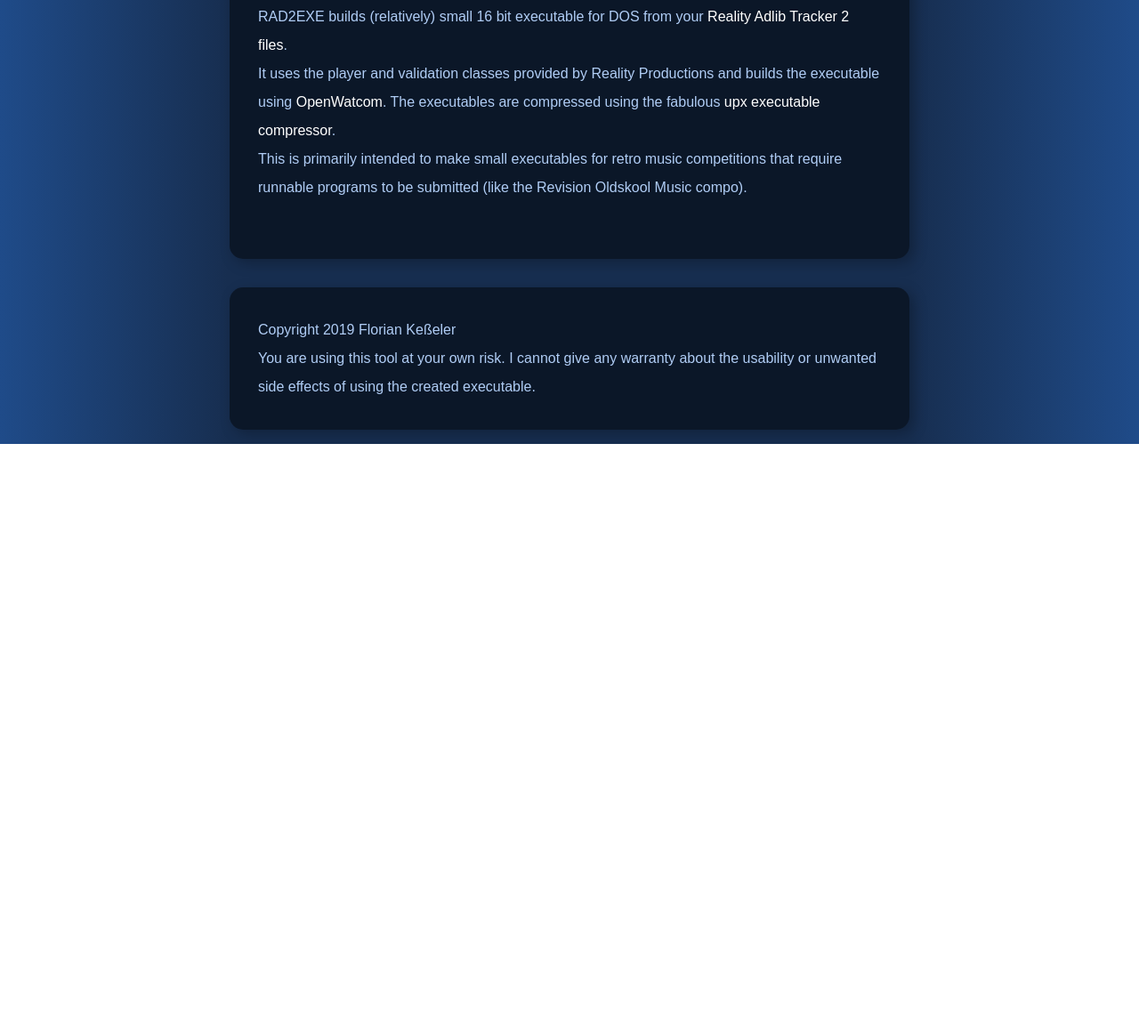
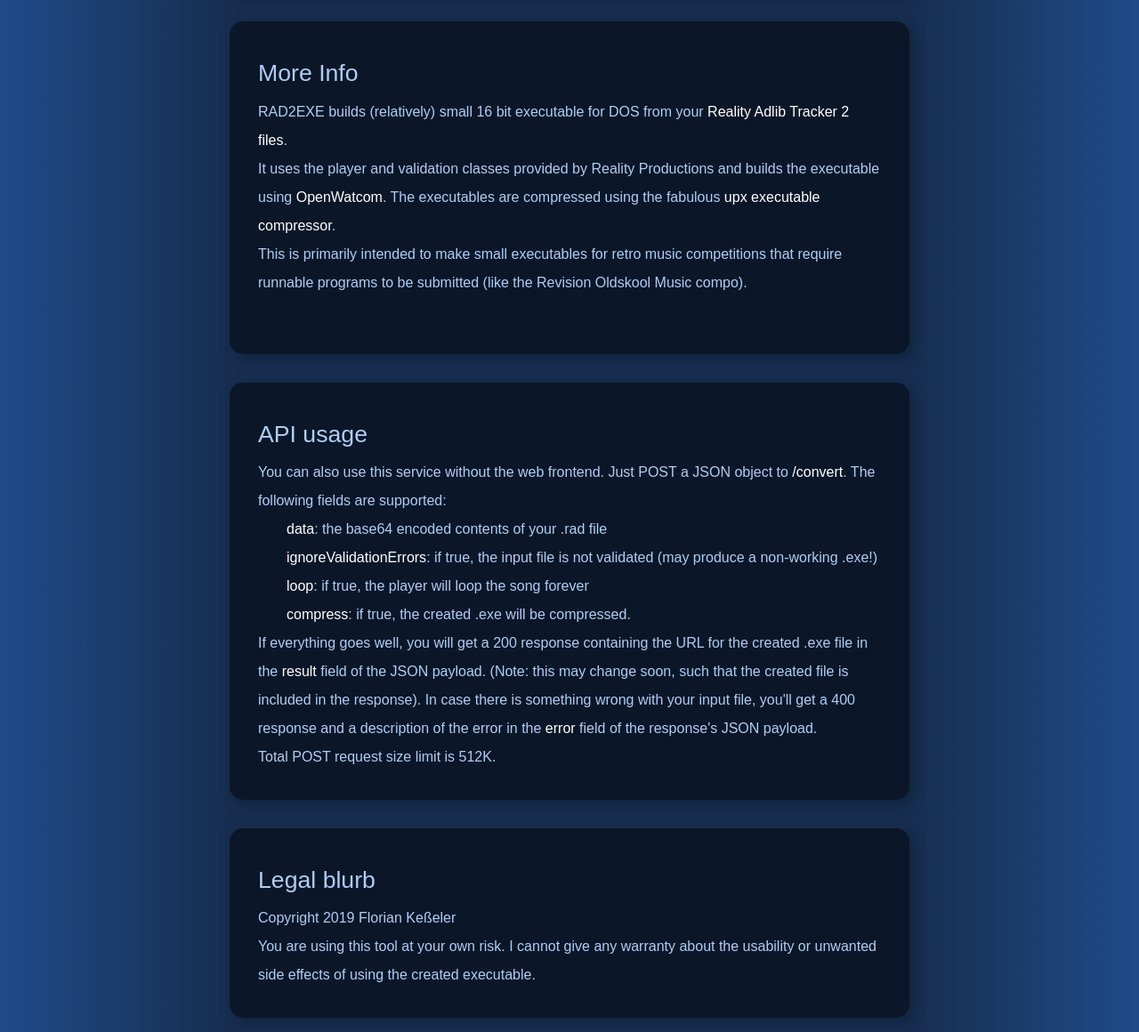
Before and after one commit to rnlf/rad2exe, a plain HTML site: page web/frontend/index.html in a window 1280 px wide. Shown: the part 799-1959 px from the top of the page at 89% size. Before the commit the page ends 1298 px from the top, so only its background shows below. Drawn offline with nearby package versions, Linux system fonts and the light colour scheme.

Commit message:
Front end info text updates

```diff
--- a/web/frontend/index.html
+++ b/web/frontend/index.html
@@ -16,13 +16,16 @@
 </head>
 <body>
 
-  <div class="content-box">
+  <div class="content-box" id="title">
     <div class="description">
       <h1>RAD2EXE</h1>
       <div>Convert a Reality Adlib Tracker 2 file to a 16 bit DOS executable.</div>
     </div>
   </div>
+
+
   <div class="content-box">
+    <h2>Convert</h2>
     <div class="form">
       <input class="form-row" type="file" name="file" />
       <label class="form-row"><input type="checkbox" id="ignore-errors">Ignore validation errors</label>
@@ -41,7 +44,9 @@
       <div class="form-row" id="status"></div>
     </div>
   </div>
+
   <div class="content-box">
+    <h2>More Info</h2>
     <div class="description">
     RAD2EXE builds (relatively) small 16 bit executable for DOS from your <a href="https://www.3eality.com/productions/reality-adlib-tracker">Reality Adlib Tracker 2 files</a>.<br>
     It uses the player and validation classes provided by Reality Productions and builds the executable using <a href="https://github.com/open-watcom">OpenWatcom</a>.
@@ -51,6 +56,29 @@
   </div>
 
   <div class="content-box">
+    <h2>API usage</h2>
+    <p>You can also use this service without the web frontend. Just POST a JSON object to <strong>/convert</strong>. The following fields are supported:</p>
+    <ul>
+      <li>
+        <strong>data</strong>: the base64 encoded contents of your .rad file
+      </li>
+      <li>
+        <strong>ignoreValidationErrors</strong>: if true, the input file is not validated (may produce a non-working .exe!)
+      </li>
+      <li>
+        <strong>loop</strong>: if true, the player will loop the song forever
+      </li>
+      <li>
+        <strong>compress</strong>: if true, the created .exe will be compressed.
+      </li>
+    </ul>
+    <p>
+    If everything goes well, you will get a 200 response containing the URL for the created .exe file in the <strong>result</strong> field of the JSON payload. (Note: this may change soon, such that the created file is included in the response). In case there is something wrong with your input file, you'll get a 400 response and a description of the error in the <strong>error</strong> field of the response's JSON payload.</p>
+    <p>Total POST request size limit is 512K.</p>
+  </div>
+
+  <div class="content-box">
+    <h2>Legal blurb</h2>
     Copyright 2019 Florian Keßeler<br>
     You are using this tool at your own risk. I cannot give any warranty about the usability or unwanted side effects of using the created executable.
   </div>
--- a/web/frontend/rad2exe.css
+++ b/web/frontend/rad2exe.css
@@ -51,8 +51,6 @@
 .content-box {
   display: flex;
   flex-direction: column;
-  align-items: center;
-  justify-content: center;
   margin-top: 1em;
   margin-bottom: 1em;
   background-color: rgba(0,0,0,0.5);
@@ -66,6 +64,10 @@
 h1 {
   color: #E56417;
   font-size: 30pt;
+}
+
+h2 {
+  font-size: 20pt;
 }
 
 .form {
@@ -105,3 +107,17 @@
   line-height: 1.5;
   color: #6A8BBD;
 }
+
+#title {
+  background-image: url("opl3.jpg");
+  background-size: cover;
+  background-position: center;
+}
+
+strong {
+  color: #fff;
+}
+
+li {
+  margin-left: 2em;
+}
```
